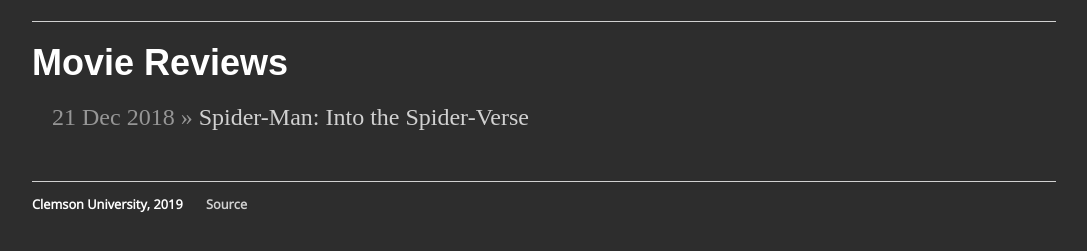
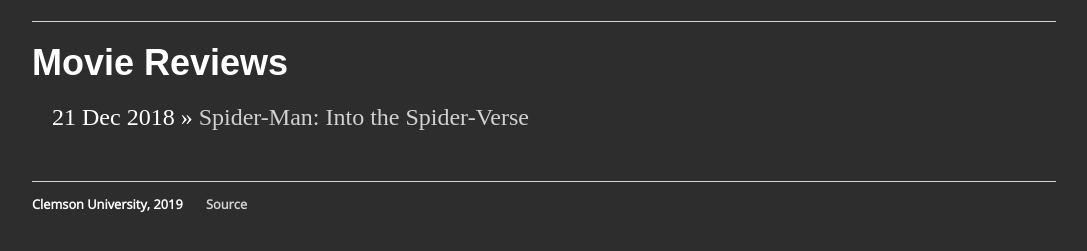
Before and after one commit to STB-Org/stb-report, a Jekyll site: the page built from movies/index.html, in a window 1280 px wide. Shown: the part 141-392 px from the top of the page, without its empty margins (96-1183 px from the left). Built offline with Jekyll 4.4.1, drawn with Linux system fonts in a browser that asks for light colours; some web fonts are replaced.

Commit message:
li tag to white

```diff
--- a/css/main.css
+++ b/css/main.css
@@ -62,7 +62,7 @@ ul.posts {
 
 ul.posts li {
 	list-style: none;
-	color: #969696;
+	color: #ffffff;
 }
 div.container {
 	padding: 20px 0 10px;
```
